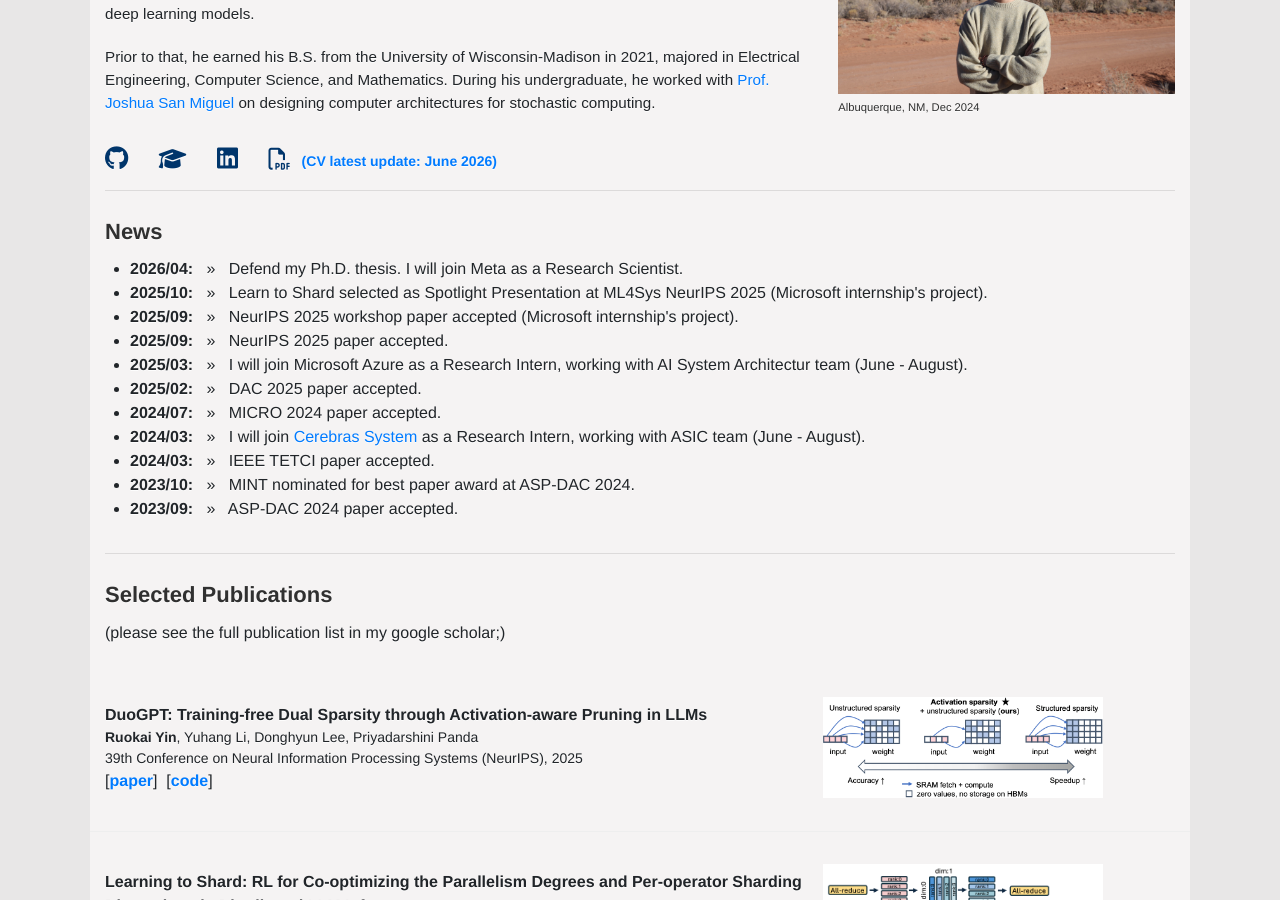
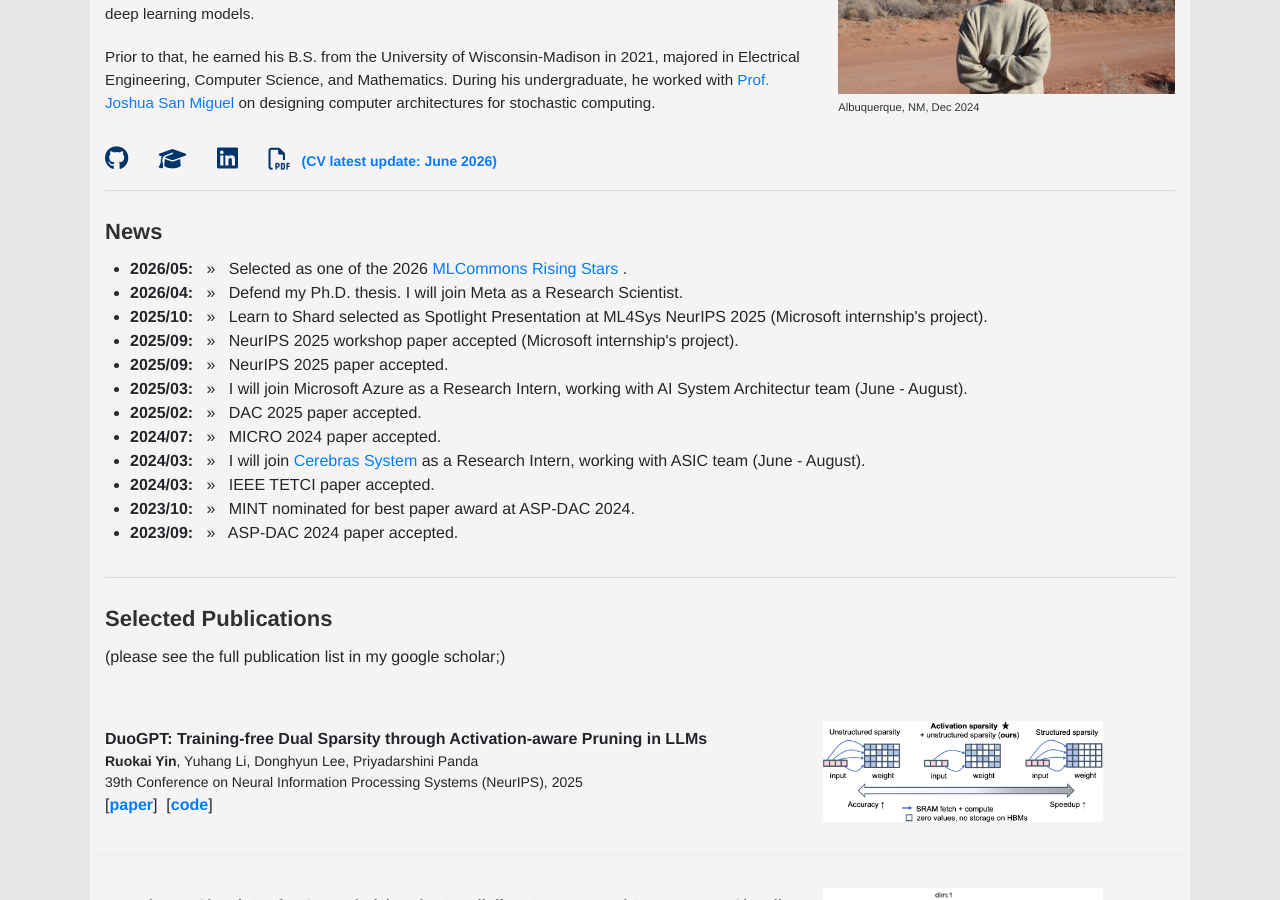
Before and after one commit to RuokaiYin/RuokaiYin.github.io, a Jekyll site: the page built from index.html, in a window 1280 px wide and 900 px high, scrolled down 326 px. Built offline with Jekyll 4.4.1, drawn with Linux system fonts in a browser that asks for light colours.

Commit message:
Update news.html

```diff
--- a/_includes/news.html
+++ b/_includes/news.html
@@ -7,6 +7,7 @@
 <div class="row">
     <ul>
         <!-- Add more news items here -->
+        <li><strong>2026/05:</strong> &nbsp; » &nbsp; Selected as one of the 2026 <a href="https://mlcommons.org/2026/05/2026-rising-stars/">MLCommons Rising Stars</a> .</li>
         <li><strong>2026/04:</strong> &nbsp; » &nbsp; Defend my Ph.D. thesis. I will join Meta as a Research Scientist.</li>
         <li><strong>2025/10:</strong> &nbsp; » &nbsp; Learn to Shard selected as Spotlight Presentation at ML4Sys NeurIPS 2025 (Microsoft internship's project).</li>
         <li><strong>2025/09:</strong> &nbsp; » &nbsp; NeurIPS 2025 workshop paper accepted (Microsoft internship's project).</li>
```
